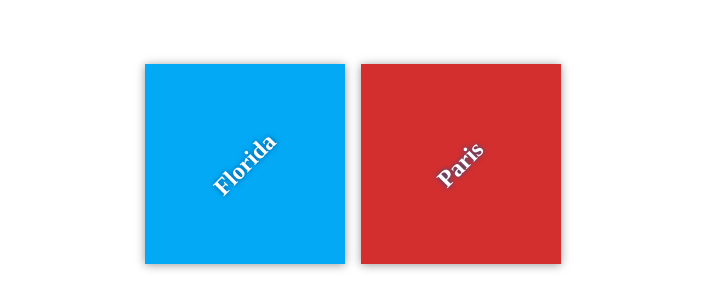
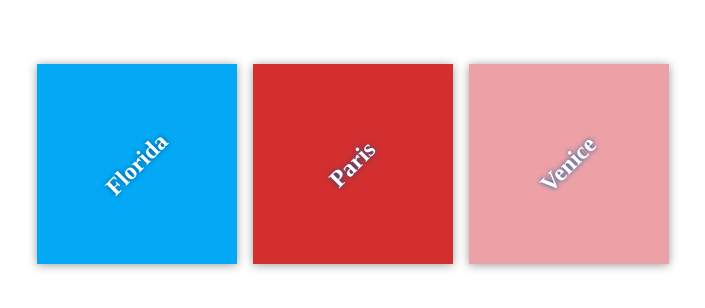
Before and after one commit to 888Red/my-travel-plans, a plain HTML site: page index.html in a window 1280 px wide. Shown: the part 236-544 px from the top of the page, without its empty margins (287-992 px from the left). Drawn offline with Linux system fonts and the light colour scheme.

Commit message:
Added Venice to destination

```diff
--- a/css/app.css
+++ b/css/app.css
@@ -58,3 +58,7 @@ h2 {
 #paris {
     background-color: #d32f2f;
 }
+
+#venice {
+    background-color: #eca1a6;
+}
--- a/index.html
+++ b/index.html
@@ -17,6 +17,9 @@
             <div class="destination" id="paris">
                 <h2>Paris</h2>
             </div>
+            <div class="destination" id="venice">
+                <h2>Venice</h2>
+            </div>
         </div>
     </div>
 
```
